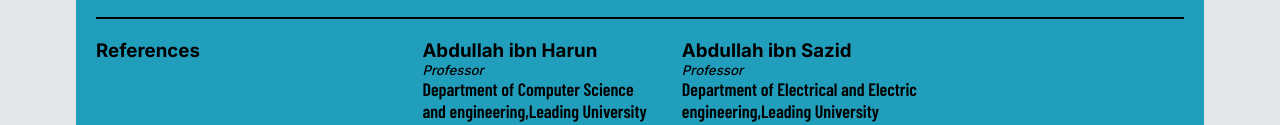
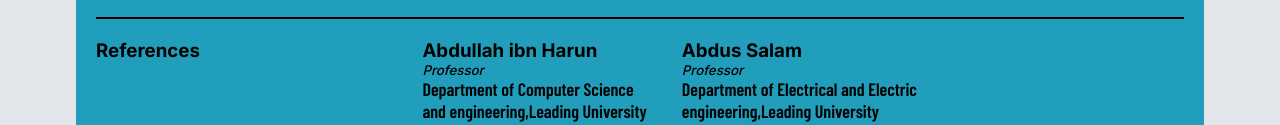
Before and after one commit to sazidmahmud16/CV-Project, a plain HTML site: page index.html in a window 1280 px wide. Shown: the part 1200-1325 px from the top of the page. Drawn offline with nearby package versions, Linux system fonts and the light colour scheme.

Commit message:
Updated index.html
Changeed name of one of the references

```diff
--- a/index.html
+++ b/index.html
@@ -165,7 +165,7 @@
                 </pre>
               </div>
               <div class="div-edu-right">
-                <h3>Abdullah ibn Sazid</h3>
+                <h3>Abdus Salam</h3>
                 <h5>Professor</h5>
                 <pre>
 Department of Electrical and Electric
```
